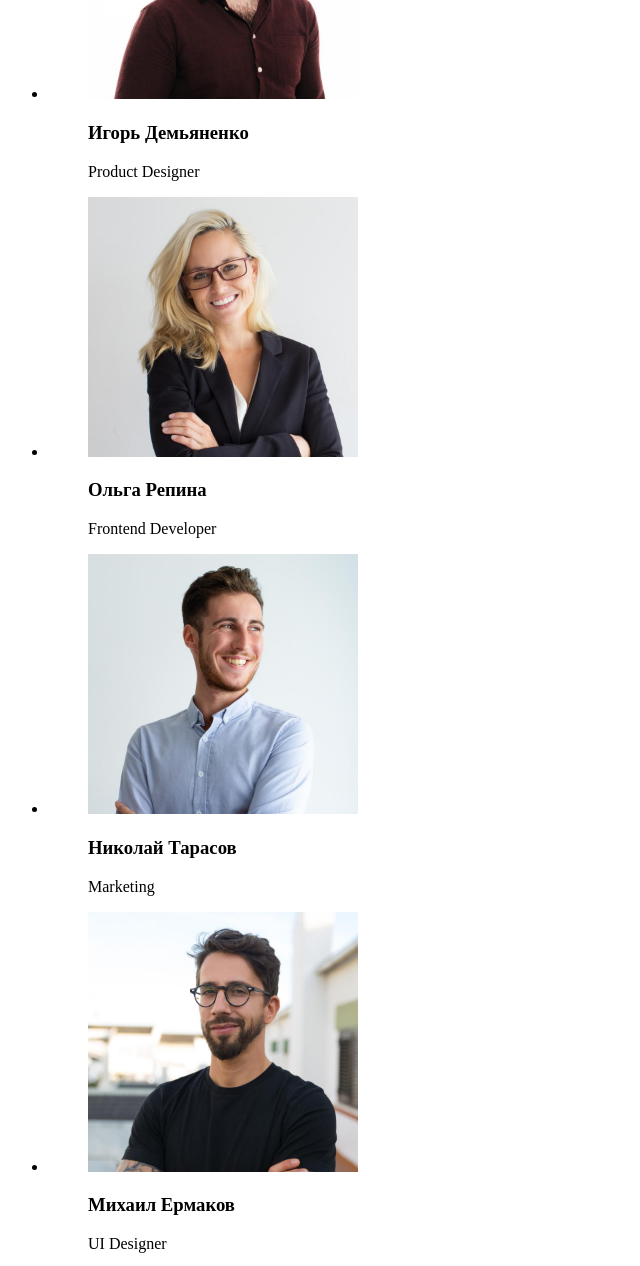
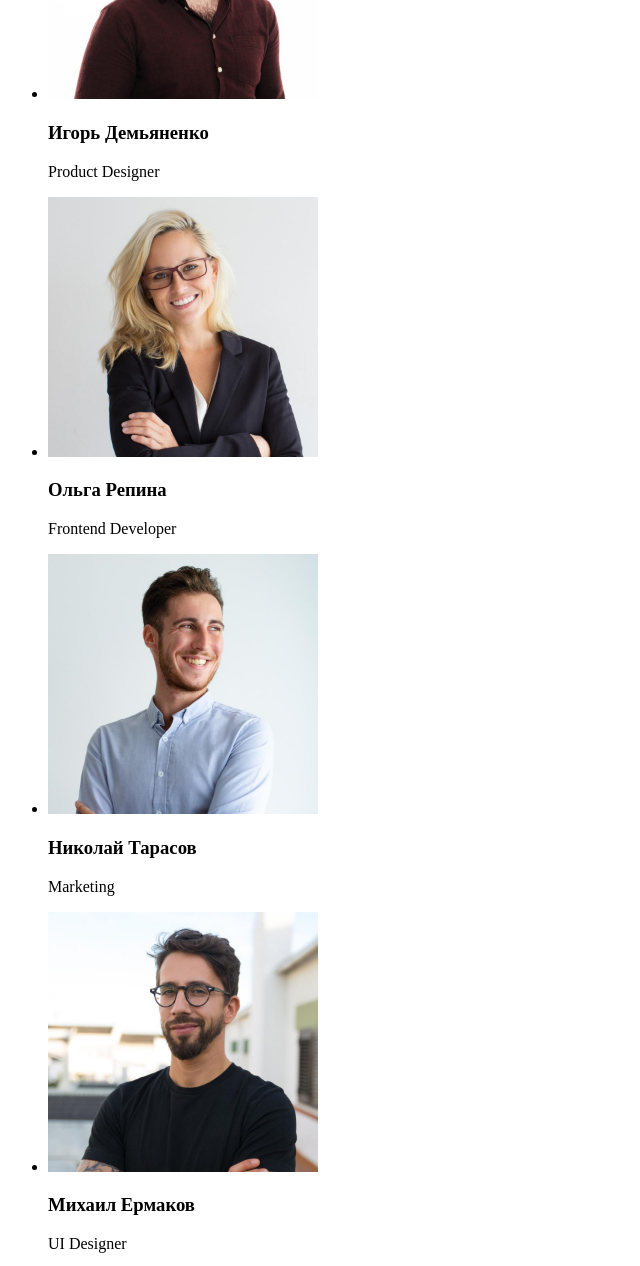
Before and after one commit to maryleto14/HW1, a plain HTML site: page index.html in a window 1280 px wide. Shown: the part 1460-2726 px from the top of the page, without its empty margins (0-640 px from the left). Drawn offline with Linux system fonts and the light colour scheme.

Commit message:
Update index.html

```diff
--- a/index.html
+++ b/index.html
@@ -1,5 +1,5 @@
 <!DOCTYPE html>
-<html lang="en">
+<html lang="ru">
   <head>
     <meta charset="UTF-8" />
     <meta http-equiv="X-UA-Compatible" content="IE=edge" />
@@ -74,56 +74,40 @@
         <h2>Наша команда</h2>
         <ul class="employees">
           <li class="employee">
-            <figure>
               <img
                 src="/image/team/demyanenko.jpg"
                 alt="Игорь Демьяненко"
                 width="270"
               />
-              <figcaption>
                 <h3>Игорь Демьяненко</h3>
                 <p>Product Designer</p>
-              </figcaption>
-            </figure>
           </li>
           <li class="employee">
-            <figure>
               <img
                 src="/image/team/repina.jpg"
                 alt="Ольга Репина"
                 width="270"
               />
-              <figcaption>
                 <h3>Ольга Репина</h3>
                 <p>Frontend Developer</p>
-              </figcaption>
-            </figure>
           </li>
           <li class="employee">
-            <figure>
               <img
                 src="/image/team/tarasov.jpg"
                 alt="Николай Тарасов"
                 width="270"
               />
-              <figcaption>
                 <h3>Николай Тарасов</h3>
                 <p>Marketing</p>
-              </figcaption>
-            </figure>
           </li>
           <li class="employee">
-            <figure>
               <img
                 src="/image/team/ermakov.jpg"
                 alt="Михаил Ермаков"
                 width="270"
               />
-              <figcaption>
                 <h3>Михаил Ермаков</h3>
                 <p>UI Designer</p>
-              </figcaption>
-            </figure>
           </li>
         </ul>
       </section>
```
